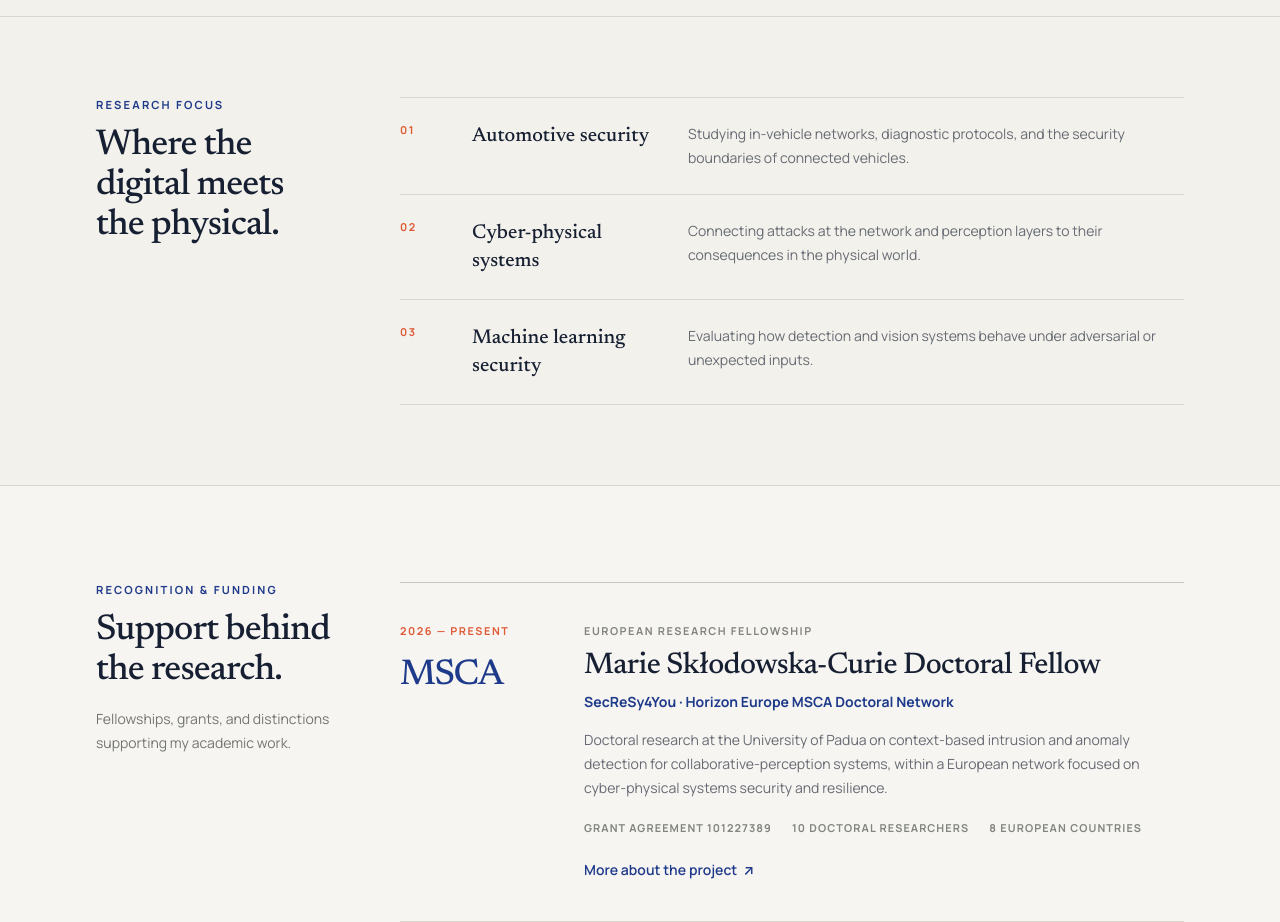
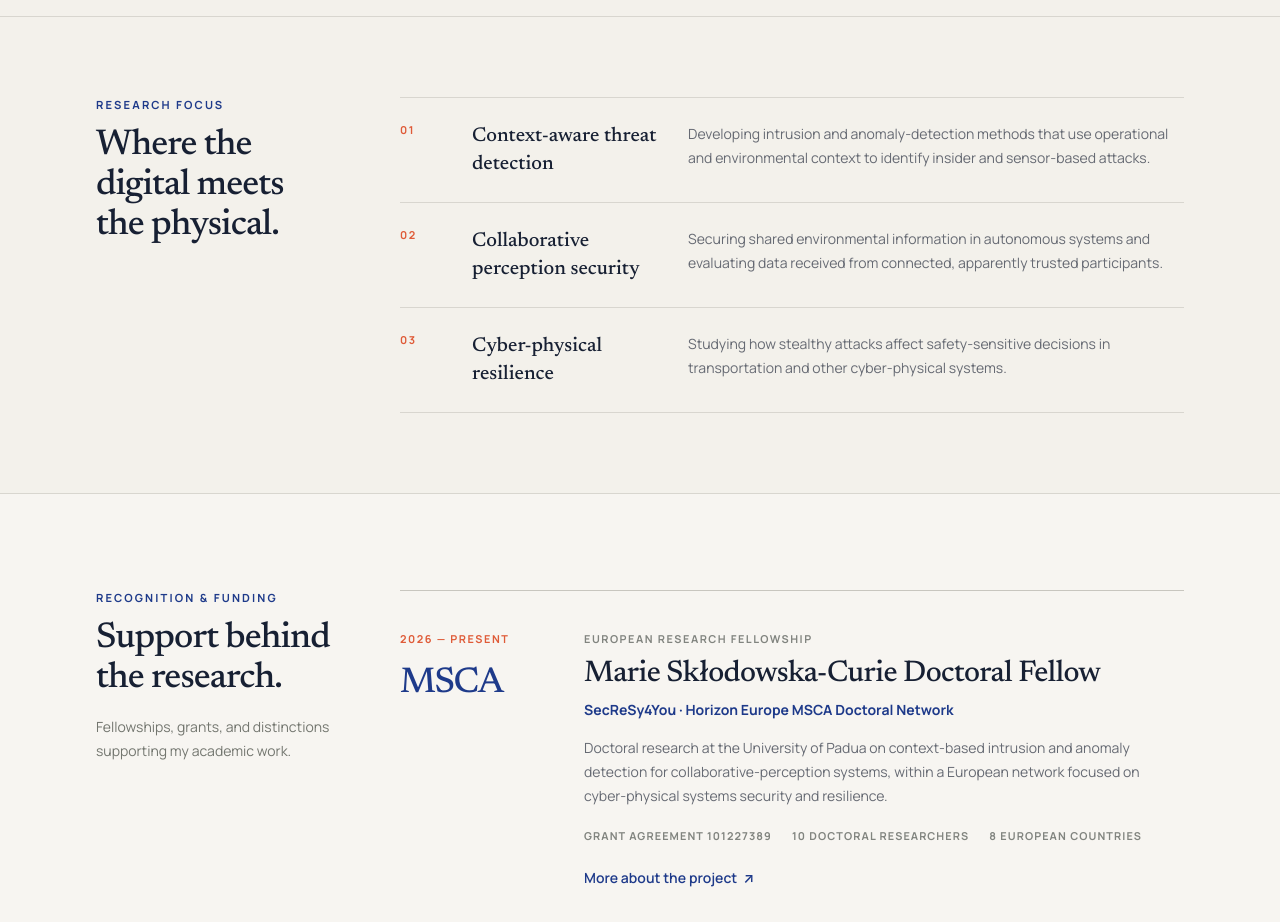
Before and after one commit to alvarodcastro/alvarodcastro.github.io, an Astro site: page / in a window 1280 px wide. Shown: the part 1000-1922 px from the top of the page. Built offline with nearby package versions, Linux system fonts and the light colour scheme; Astro itself is replaced by a stand-in of ours.

Commit message:
Align research focus with MSCA project

```diff
--- a/src/pages/index.astro
+++ b/src/pages/index.astro
@@ -24,18 +24,18 @@ const hasProfilePhoto = existsSync(
 const focusAreas = [
   {
     number: '01',
-    title: 'Automotive security',
-    description: 'Studying in-vehicle networks, diagnostic protocols, and the security boundaries of connected vehicles.',
+    title: 'Context-aware threat detection',
+    description: 'Developing intrusion and anomaly-detection methods that use operational and environmental context to identify insider and sensor-based attacks.',
   },
   {
     number: '02',
-    title: 'Cyber-physical systems',
-    description: 'Connecting attacks at the network and perception layers to their consequences in the physical world.',
+    title: 'Collaborative perception security',
+    description: 'Securing shared environmental information in autonomous systems and evaluating data received from connected, apparently trusted participants.',
   },
   {
     number: '03',
-    title: 'Machine learning security',
-    description: 'Evaluating how detection and vision systems behave under adversarial or unexpected inputs.',
+    title: 'Cyber-physical resilience',
+    description: 'Studying how stealthy attacks affect safety-sensitive decisions in transportation and other cyber-physical systems.',
   },
 ];
 ---
```
